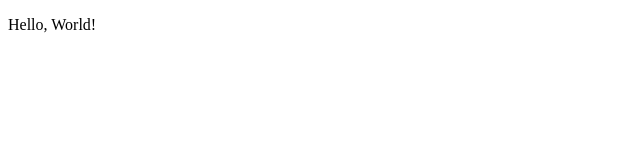
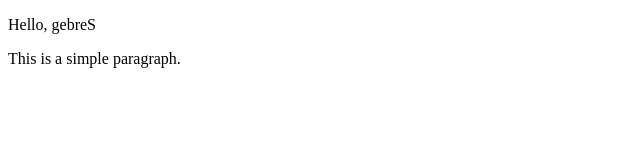
Before and after one commit to Tibeb93/DQMSystem, a plain HTML site: page index.html in a window 1280 px wide. Shown: the whole page, without its empty margins (0-640 px from the left). Drawn offline with Linux system fonts and the light colour scheme.

Commit message:
Update index.html

```diff
--- a/index.html
+++ b/index.html
@@ -6,6 +6,7 @@
     <title>Document</title>
   </head>
   <body>
-    <p>Hello, World!</p>
+    <p>Hello, gebreS</p>
+    <p>This is a simple paragraph.</p>
   </body>
 </html>
```
